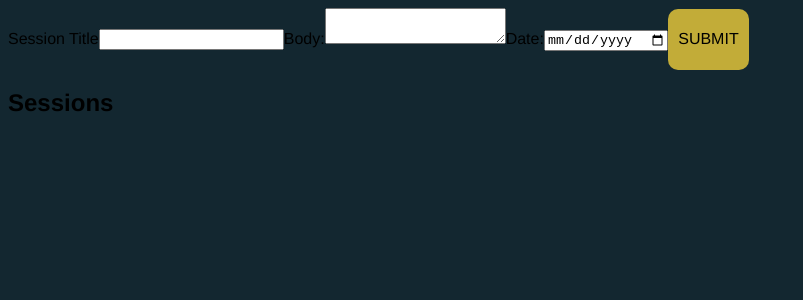
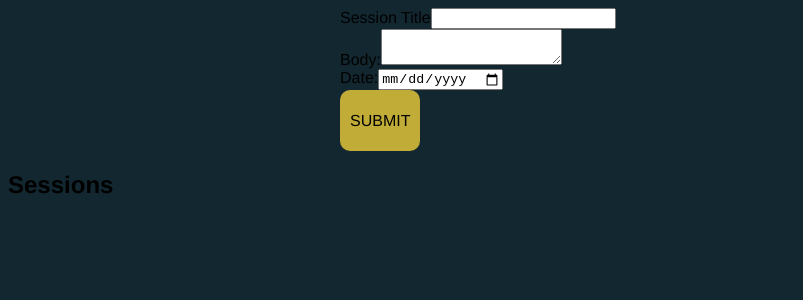
Before and after one commit to alliebourden/fableforge, a React (Vite) app: page / in a window 1280 px wide. Shown: the top 300 px of the page, without its empty margins (0-803 px from the left). Built offline with nearby package versions, Linux system fonts and the light colour scheme.

Commit message:
added .session-form and .form-section

```diff
--- a/src/components/SessionForm.jsx
+++ b/src/components/SessionForm.jsx
@@ -9,16 +9,19 @@ const SessionForm = ({ onAddSession }) => {
   };
 
   return (
-    <form onSubmit={handleSubmit(onSubmit)}>
+    <form onSubmit={handleSubmit(onSubmit)} className="session-form">
+      <div className="form-section">
         <label htmlFor="header">Session Title</label>
         <input type="text" id="header" {...register('header', { required: true })} />
-
+      </div>
+      <div className="form-section">
         <label htmlFor="body">Body:</label>
         <textarea id="body" {...register('body', { required: true })} />
-
+      </div>
+      <div className="form-section">
         <label htmlFor="date">Date:</label>
         <input type="date" id="date" {...register('date', { required: true })} />
-
+      </div>
       <button type="submit">SUBMIT</button>
     </form>
   );
--- a/src/index.css
+++ b/src/index.css
@@ -32,6 +32,11 @@ button {
   line-height: normal;
   position: relative;
   width: fit-content;
+}
+
+.session-form{
+  max-width: 600px;
+  margin: 0 auto;
 }
 
 /*
```
Lines whose indentation alone changed are shown as unchanged.
